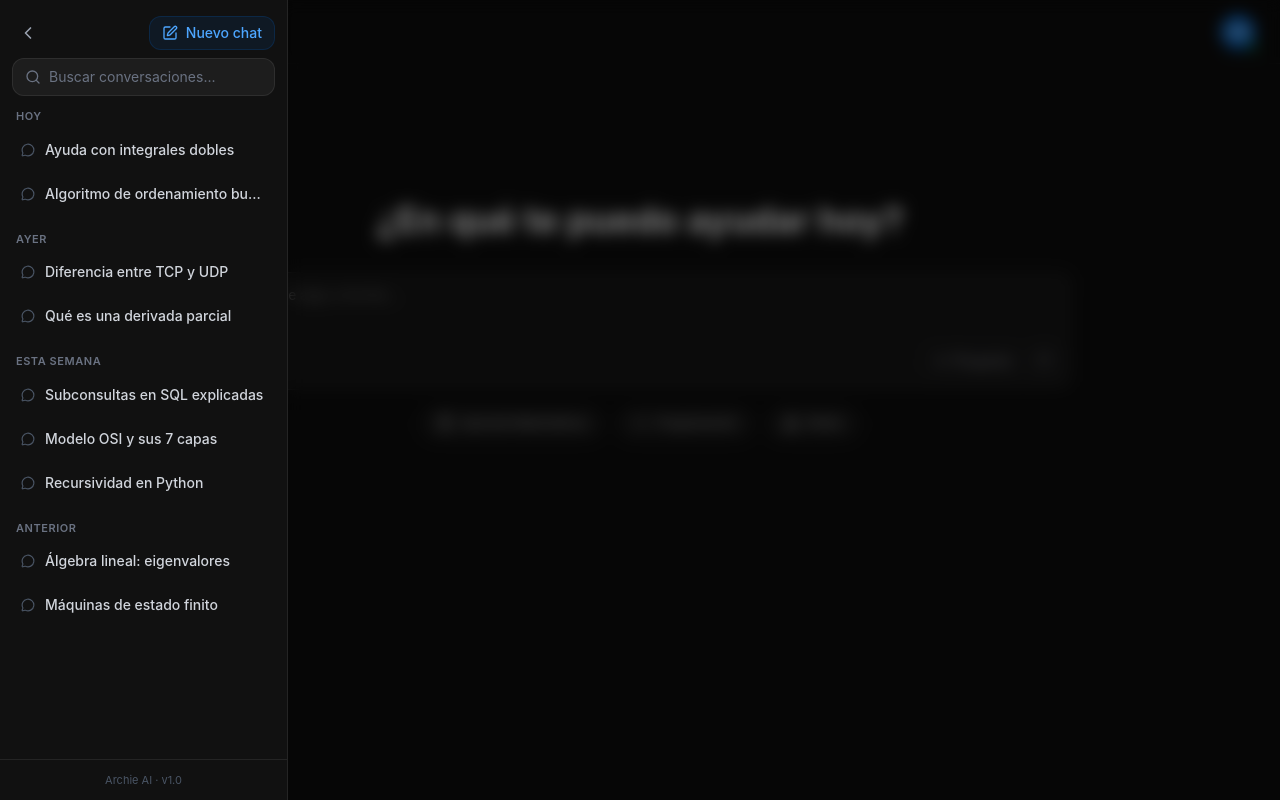
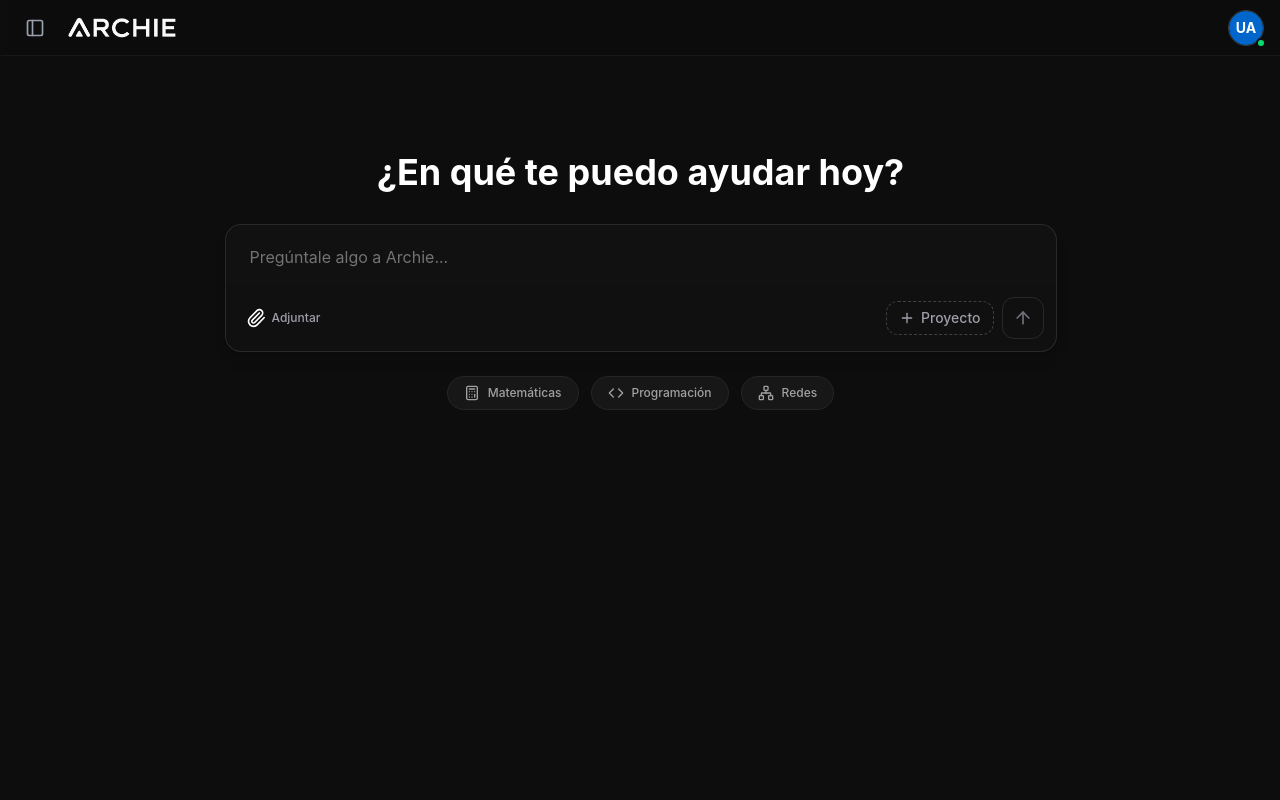
Before and after one commit to EduardoRivas25/Archie-web, a React (Vite) app: page /chat in a window 1280 px wide. Both pictures are taken after a click on the button "Cerrar lateral". Built offline with nearby package versions, Linux system fonts and the light colour scheme.

Commit message:
Mejora visual chat recientes y menu

```diff
--- a/src/components/ChatPage.jsx
+++ b/src/components/ChatPage.jsx
@@ -1,6 +1,6 @@
 import React, { useState } from 'react';
 import { VercelV0Chat } from '@/components/v0-ai-chat';
-import archieLogo from '@/assets/Archie logo blanco.png';
+import archieLogo from '@/assets/Archie texto logo blanco.png';
 import { UserDropdown } from '@/components/user-dropdown';
 import { ChatSidebar } from '@/components/ChatSidebar';
 import { PanelLeft } from 'lucide-react';
@@ -9,7 +9,7 @@ import { ProfileSettingsModal } from '@/components/ProfileSettingsModal';
 import { cn } from '@/lib/utils';
 
 export function ChatPage() {
-  const [sidebarOpen, setSidebarOpen] = useState(false);
+  const [sidebarOpen, setSidebarOpen] = useState(true); // Default open on desktop
   const [profileOpen, setProfileOpen] = useState(false);
   const { theme } = useTheme();
 
@@ -23,7 +23,7 @@ export function ChatPage() {
 
   return (
     <div className={cn(
-      "min-h-screen font-sans flex flex-col transition-colors duration-300",
+      "h-screen font-sans flex overflow-hidden transition-colors duration-300",
       theme === 'dark' ? "bg-[#0d0d0d] text-gray-100" : "bg-gray-50 text-gray-900"
     )}>
       {/* Sidebar */}
@@ -37,25 +37,29 @@ export function ChatPage() {
         theme={theme}
       />
 
+      {/* Main Content Area */}
+      <div className="flex-1 flex flex-col min-w-0 relative h-full">
         {/* Header */}
         <header className={cn(
-        "flex h-16 items-center justify-between px-6 border-b backdrop-blur-md sticky top-0 z-30 transition-colors",
+          "flex h-14 items-center justify-between px-4 border-b backdrop-blur-md sticky top-0 z-30 transition-colors",
           theme === 'dark' ? "border-white/5 bg-[#0d0d0d]/80" : "border-black/5 bg-white/80"
         )}>
           <div className="flex items-center gap-3">
-          {/* Toggle sidebar */}
+            {/* Toggle sidebar button (only if closed) */}
+            {!sidebarOpen && (
               <button
                 onClick={() => setSidebarOpen(true)}
                 className={cn(
                   "p-2 rounded-xl transition-colors",
                   theme === 'dark' ? "text-gray-400 hover:text-white hover:bg-white/5" : "text-gray-500 hover:text-gray-900 hover:bg-black/5"
                 )}
-            title="Historial de chats"
+                title="Abrir historial"
               >
                 <PanelLeft className="w-5 h-5" />
               </button>
-          <a href="/">
-            <img src={archieLogo} alt="Archie logo" className="h-10 w-auto" />
+            )}
+            <a href="/" className="flex items-center gap-2">
+              <img src={archieLogo} alt="Archie logo" className="h-6 w-auto" />
             </a>
           </div>
 
@@ -64,10 +68,13 @@ export function ChatPage() {
           </div>
         </header>
 
-      {/* Main */}
-      <main className="flex-1 w-full flex flex-col items-center justify-start pt-20 pb-20">
+        {/* Chat Main */}
+        <main className="flex-1 overflow-y-auto w-full">
+          <div className="max-w-4xl mx-auto w-full px-4 pt-10 pb-20">
             <VercelV0Chat />
+          </div>
         </main>
+      </div>
     </div>
   );
 }
--- a/src/components/ChatSidebar.jsx
+++ b/src/components/ChatSidebar.jsx
@@ -1,6 +1,7 @@
 import React, { useState } from 'react';
-import { PenSquare, Search, Trash2, MessageCircle, X, ChevronLeft } from 'lucide-react';
+import { PenSquare, Search, Trash2, MessageCircle, ChevronLeft } from 'lucide-react';
 import { cn } from '@/lib/utils';
+import { useTheme } from '@/context/ThemeContext';
 
 const SAMPLE_CHATS = [
   { id: 1, title: 'Ayuda con integrales dobles', time: 'Hoy' },
@@ -21,8 +22,6 @@ function groupChats(chats) {
     return groups;
   }, {});
 }
-
-import { useTheme } from '@/context/ThemeContext';
 
 export function ChatSidebar({ isOpen, onClose }) {
   const { theme } = useTheme();
@@ -45,10 +44,10 @@ export function ChatSidebar({ isOpen, onClose }) {
 
   return (
     <>
-      {/* Backdrop */}
+      {/* Mobile Backdrop - Only visible on small screens when open */}
       <div
         className={cn(
-          'fixed inset-0 z-40 bg-black/50 backdrop-blur-sm transition-opacity duration-300',
+          'lg:hidden fixed inset-0 z-40 bg-black/60 backdrop-blur-sm transition-opacity duration-300',
           isOpen ? 'opacity-100 pointer-events-auto' : 'opacity-0 pointer-events-none'
         )}
         onClick={onClose}
@@ -57,21 +56,21 @@ export function ChatSidebar({ isOpen, onClose }) {
       {/* Sidebar panel */}
       <aside
         className={cn(
-          'fixed left-0 top-0 h-full z-50 w-72 flex flex-col transition-all duration-300 ease-in-out',
-          theme === 'dark' ? 'bg-[#111111] border-r border-white/8' : 'bg-white border-r border-black/5',
-          isOpen ? 'translate-x-0' : '-translate-x-full'
+          'fixed lg:relative left-0 top-0 h-full z-50 flex flex-col transition-all duration-300 ease-in-out overflow-hidden',
+          theme === 'dark' ? 'bg-[#0d0d0d] border-r border-white/5' : 'bg-white border-r border-black/5',
+          isOpen ? 'w-72 opacity-100 translate-x-0' : 'w-0 opacity-0 -translate-x-full lg:translate-x-0'
         )}
       >
+        <div className="w-72 flex flex-col h-full shrink-0">
           {/* Top actions */}
           <div className="flex items-center justify-between px-3 pt-4 pb-2">
-          {/* Logo / collapse */}
             <button
               onClick={onClose}
               className={cn(
                 "p-1.5 rounded-lg transition-colors",
                 theme === 'dark' ? "text-gray-400 hover:text-white hover:bg-white/5" : "text-gray-500 hover:text-gray-900 hover:bg-black/5"
               )}
-            title="Cerrar"
+              title="Cerrar lateral"
             >
               <ChevronLeft className="w-5 h-5" />
             </button>
@@ -86,7 +85,7 @@ export function ChatSidebar({ isOpen, onClose }) {
                          transition-all"
             >
               <PenSquare className="w-4 h-4" />
-            Nuevo chat
+              <span className="truncate">Nuevo chat</span>
             </button>
           </div>
 
@@ -101,17 +100,12 @@ export function ChatSidebar({ isOpen, onClose }) {
                 type="text"
                 value={search}
                 onChange={e => setSearch(e.target.value)}
-              placeholder="Buscar conversaciones..."
+                placeholder="Buscar chats..."
                 className={cn(
                   "flex-1 bg-transparent text-sm outline-none placeholder-gray-500",
                   theme === 'dark' ? "text-gray-200" : "text-gray-800"
                 )}
               />
-            {search && (
-              <button onClick={() => setSearch('')} className="text-gray-500 hover:text-gray-300 transition-colors">
-                <X className="w-3.5 h-3.5" />
-              </button>
-            )}
             </div>
           </div>
 
@@ -122,7 +116,7 @@ export function ChatSidebar({ isOpen, onClose }) {
               if (!items?.length) return null;
               return (
                 <div key={group}>
-                <p className="text-[11px] font-semibold text-gray-500 uppercase tracking-wider px-2 mb-1">
+                  <p className="text-[11px] font-bold text-gray-500 uppercase tracking-widest px-3 mb-1.5 opacity-60">
                     {group}
                   </p>
                   <div className="space-y-0.5">
@@ -138,24 +132,23 @@ export function ChatSidebar({ isOpen, onClose }) {
                           activeChat === chat.id
                             ? 'bg-[#0066cc]/15 border border-[#0066cc]/25 text-[#4da6ff]'
                             : theme === 'dark'
-                            ? 'hover:bg-white/5 text-gray-300 hover:text-white border border-transparent'
-                            : 'hover:bg-black/5 text-gray-600 hover:text-gray-900 border border-transparent'
+                              ? 'hover:bg-white/5 text-gray-300 border border-transparent'
+                              : 'hover:bg-black/5 text-gray-600 border border-transparent'
                         )}
                       >
                         <div className="flex items-center gap-2.5 min-w-0">
                           <MessageCircle className={cn(
-                          'w-3.5 h-3.5 shrink-0',
-                          activeChat === chat.id ? 'text-[#4da6ff]' : 'text-gray-600 group-hover:text-gray-400'
+                            'w-4 h-4 shrink-0',
+                            activeChat === chat.id ? 'text-[#4da6ff]' : 'text-gray-600'
                           )} />
                           <span className="text-sm truncate font-medium">{chat.title}</span>
                         </div>
 
-                      {/* Delete button — visible on hover */}
+                        {/* Delete button */}
                         {(hoveredChat === chat.id || activeChat === chat.id) && (
                           <button
                             onClick={e => deleteChat(e, chat.id)}
                             className="shrink-0 p-1 rounded-lg text-gray-500 hover:text-red-400 hover:bg-red-400/10 transition-colors ml-1"
-                          title="Eliminar chat"
                           >
                             <Trash2 className="w-3.5 h-3.5" />
                           </button>
@@ -166,20 +159,15 @@ export function ChatSidebar({ isOpen, onClose }) {
                 </div>
               );
             })}
-
-          {filtered.length === 0 && (
-            <div className="text-center py-10 text-gray-500 text-sm">
-              No se encontraron conversaciones
-            </div>
-          )}
           </div>
 
           {/* Footer */}
           <div className={cn(
-          "px-3 py-3 border-t text-center",
+            "px-4 py-3 border-t text-center",
             theme === 'dark' ? "border-white/8" : "border-black/5"
           )}>
-          <p className="text-[11px] text-gray-600">Archie AI · v1.0</p>
+            <p className="text-[10px] text-gray-600 font-medium">Archie AI · v1.0</p>
+          </div>
         </div>
       </aside>
     </>
--- a/src/components/v0-ai-chat.tsx
+++ b/src/components/v0-ai-chat.tsx
@@ -95,9 +95,9 @@ export function VercelV0Chat() {
     };
 
     return (
-        <div className="flex flex-col items-center w-full max-w-4xl mx-auto p-4 space-y-8">
+        <div className="flex flex-col items-center w-full max-w-4xl mx-auto p-4 space-y-4 md:space-y-8">
             <h1 className={cn(
-                "text-4xl font-bold mt-10 transition-colors",
+                "text-2xl md:text-4xl font-bold mt-4 md:mt-10 transition-colors text-center",
                 theme === 'dark' ? "text-white" : "text-gray-900"
             )}>
                 ¿En qué te puedo ayudar hoy?
@@ -105,8 +105,8 @@ export function VercelV0Chat() {
 
             <div className="w-full">
                 <div className={cn(
-                    "relative rounded-xl border shadow-lg transition-colors",
-                    theme === 'dark' ? "bg-neutral-900 border-neutral-800" : "bg-white border-gray-200 shadow-xl"
+                    "relative rounded-2xl border shadow-lg transition-colors overflow-hidden",
+                    theme === 'dark' ? "bg-[#111111] border-white/10" : "bg-white border-gray-200 shadow-xl"
                 )}>
                     <div className="overflow-y-auto">
                         <Textarea
@@ -119,14 +119,14 @@ export function VercelV0Chat() {
                             onKeyDown={handleKeyDown}
                             placeholder="Pregúntale algo a Archie..."
                             className={cn(
-                                "w-full px-4 py-3",
+                                "w-full px-4 py-4 md:px-6 md:py-5",
                                 "resize-none",
                                 "bg-transparent",
                                 "border-none",
                                 theme === 'dark' ? "text-white" : "text-gray-800",
-                                "focus:outline-none",
+                                "focus:outline-none text-base md:text-lg",
                                 "focus-visible:ring-0 focus-visible:ring-offset-0",
-                                "placeholder:text-neutral-500 placeholder:text-sm",
+                                "placeholder:text-neutral-500 placeholder:text-sm md:placeholder:text-base",
                                 "min-h-[60px]"
                             )}
                             style={{
@@ -135,17 +135,17 @@ export function VercelV0Chat() {
                         />
                     </div>
 
-                    <div className="flex items-center justify-between p-3">
-                        <div className="flex items-center gap-2">
+                    <div className="flex items-center justify-between p-2 md:p-3 bg-black/5 dark:bg-white/5">
+                        <div className="flex items-center gap-1 md:gap-2">
                             <button
                                 type="button"
                                 className={cn(
-                                    "group p-2 rounded-lg transition-colors flex items-center gap-1",
-                                    theme === 'dark' ? "hover:bg-neutral-800" : "hover:bg-gray-100"
+                                    "p-2 rounded-xl transition-colors flex items-center gap-1.5",
+                                    theme === 'dark' ? "hover:bg-white/10" : "hover:bg-black/5"
                                 )}
                             >
-                                <Paperclip className={cn("w-4 h-4", theme === 'dark' ? "text-white" : "text-gray-500")} />
-                                <span className="text-xs text-zinc-400 hidden group-hover:inline transition-opacity">
+                                <Paperclip className={cn("w-4 h-4 md:w-5 md:h-5", theme === 'dark' ? "text-white" : "text-gray-500")} />
+                                <span className="text-xs font-medium text-zinc-400 hidden md:inline">
                                     Adjuntar
                                 </span>
                             </button>
@@ -154,29 +154,24 @@ export function VercelV0Chat() {
                             <button
                                 type="button"
                                 className={cn(
-                                    "px-2 py-1 rounded-lg text-sm transition-colors border border-dashed flex items-center justify-between gap-1",
+                                    "px-3 py-1.5 rounded-xl text-xs md:text-sm font-medium transition-all border border-dashed flex items-center gap-1.5",
                                     theme === 'dark' ? "text-zinc-400 border-zinc-700 hover:border-zinc-600 hover:bg-zinc-800" : "text-gray-500 border-gray-300 hover:border-gray-400 hover:bg-gray-50"
                                 )}
                             >
-                                <PlusIcon className="w-4 h-4" />
-                                Proyecto
+                                <PlusIcon className="w-3.5 h-3.5 md:w-4 md:h-4" />
+                                <span>Proyecto</span>
                             </button>
                             <button
                                 type="button"
                                 className={cn(
-                                    "px-1.5 py-1.5 rounded-lg text-sm transition-colors border flex items-center justify-between gap-1",
+                                    "p-2 md:p-2.5 rounded-xl transition-all border flex items-center justify-center",
                                     value.trim()
-                                        ? "bg-blue-600 text-white border-blue-600 hover:bg-blue-700"
-                                        : theme === 'dark' ? "text-zinc-400 border-zinc-700 hover:bg-zinc-800" : "text-gray-400 border-gray-200 hover:bg-gray-50"
+                                        ? "bg-[#0066cc] text-white border-[#0066cc] shadow-lg shadow-blue-500/20"
+                                        : theme === 'dark' ? "text-zinc-500 border-white/10" : "text-gray-400 border-gray-200"
                                 )}
                             >
                                 <ArrowUpIcon
-                                    className={cn(
-                                        "w-4 h-4",
-                                        value.trim()
-                                            ? "text-white"
-                                            : "text-zinc-400"
-                                    )}
+                                    className="w-4 h-4 md:w-5 md:h-5"
                                 />
                                 <span className="sr-only">Enviar</span>
                             </button>
@@ -184,10 +179,10 @@ export function VercelV0Chat() {
                     </div>
                 </div>
 
-                <div className="flex items-center justify-center gap-3 mt-4 flex-wrap">
+                <div className="flex items-center justify-center gap-2 md:gap-3 mt-6 flex-wrap">
                     <ActionButton
                         icon={<Calculator className="w-4 h-4" />}
-                        label="Aprende Matemáticas"
+                        label="Matemáticas"
                         theme={theme}
                     />
                     <ActionButton
```
Lines whose indentation alone changed are shown as unchanged.
